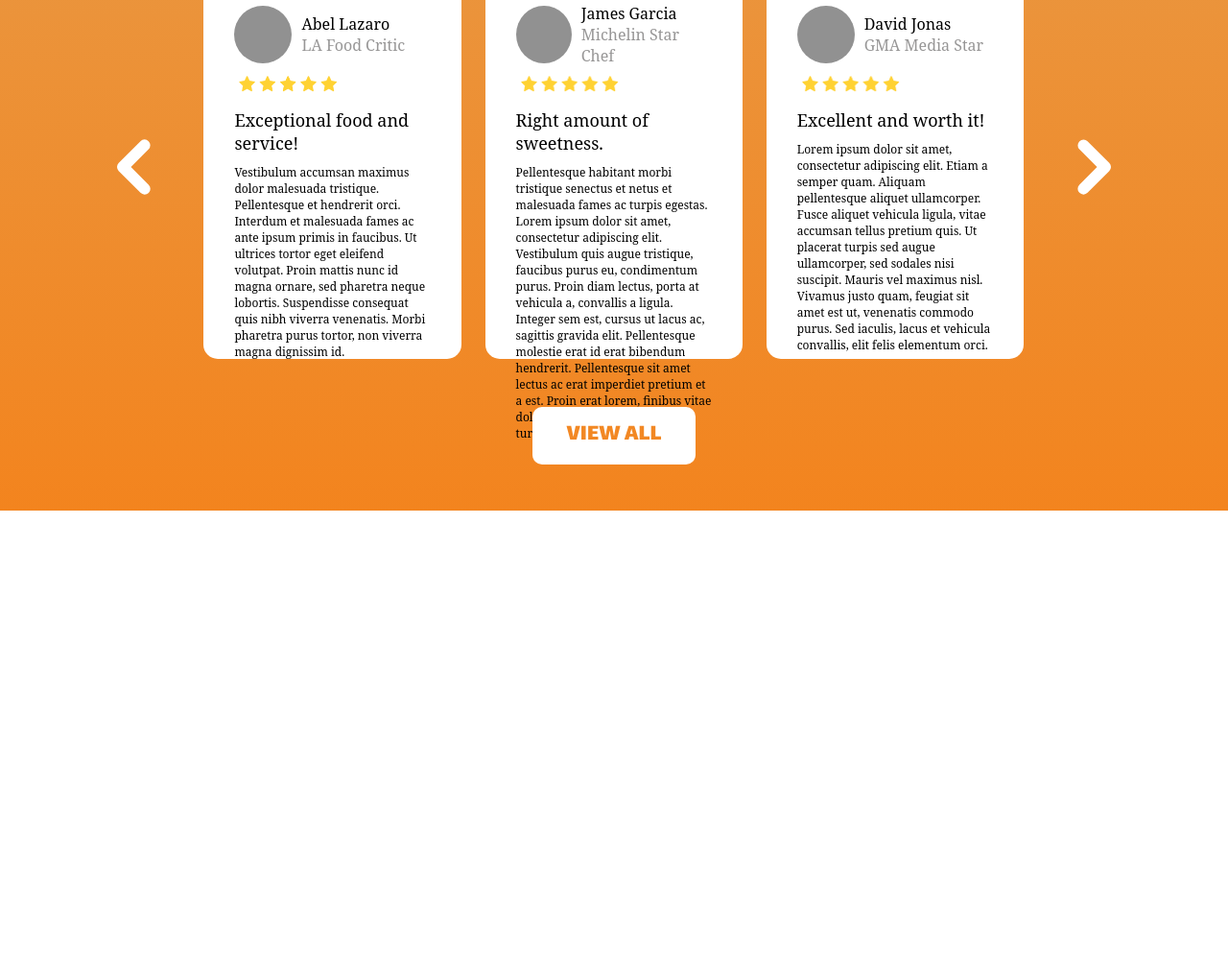
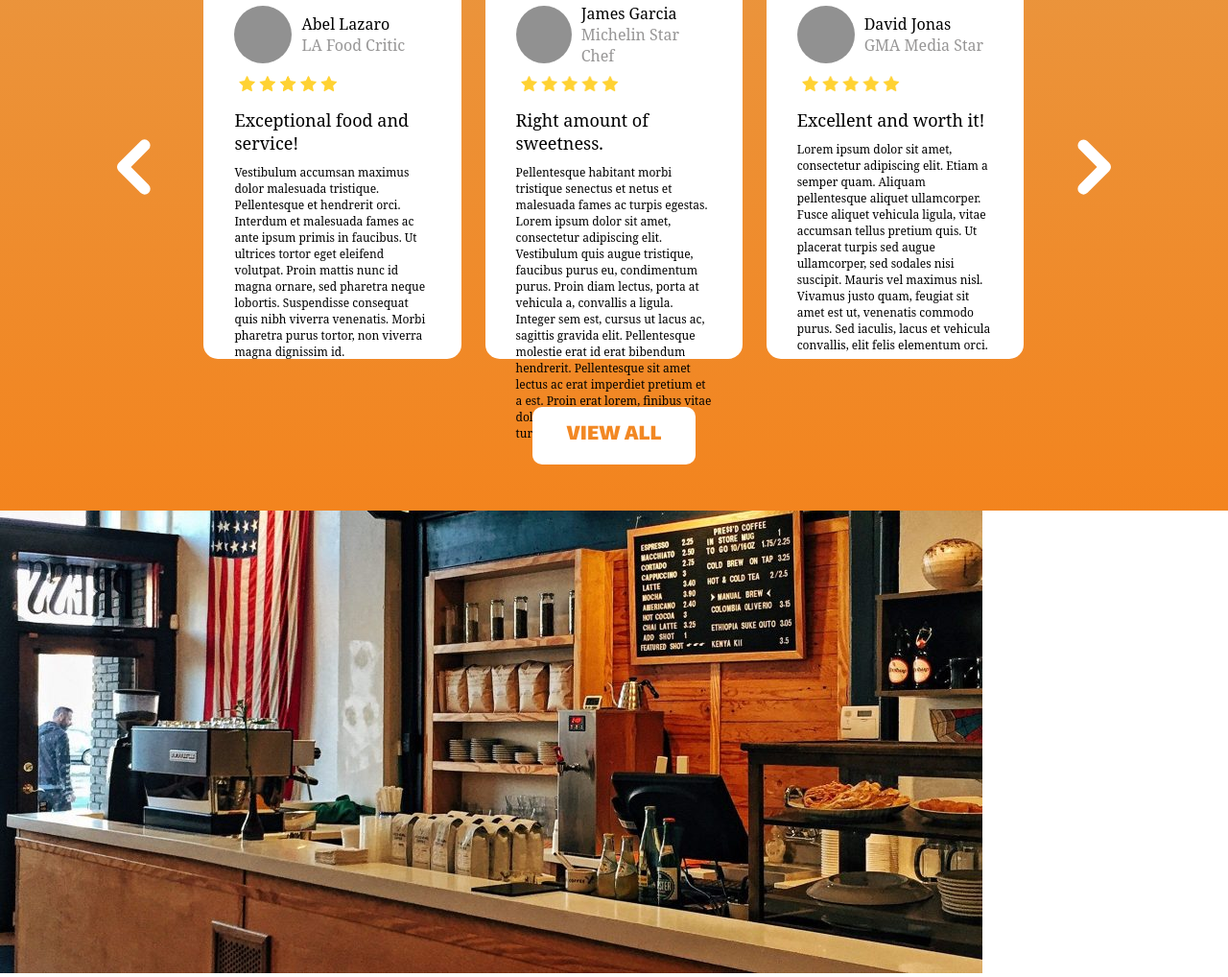
Before and after one commit to Mich-Tapawan/CC-LandingPage, a plain HTML site: page index.html in a window 1280 px wide. Shown: the part 1808-2826 px from the top of the page at 96% size. Before the commit the page ends 2340 px from the top, so only its background shows below. Drawn offline with Linux system fonts and the light colour scheme; a web font is replaced by a local one.

Commit message:
Added divs for section 4

```diff
--- a/index.html
+++ b/index.html
@@ -145,6 +145,12 @@
                 </div>
                 <button>VIEW ALL</button>
             </section>
+            <section class="sec4" id="sec-4">
+                <div class="sec4-left">
+                    <img src="src/images/shop.jpg" alt="">
+                </div>
+                <div class="sec4-right"></div>
+            </section>
         </div>
     </main>
     <footer>
```
